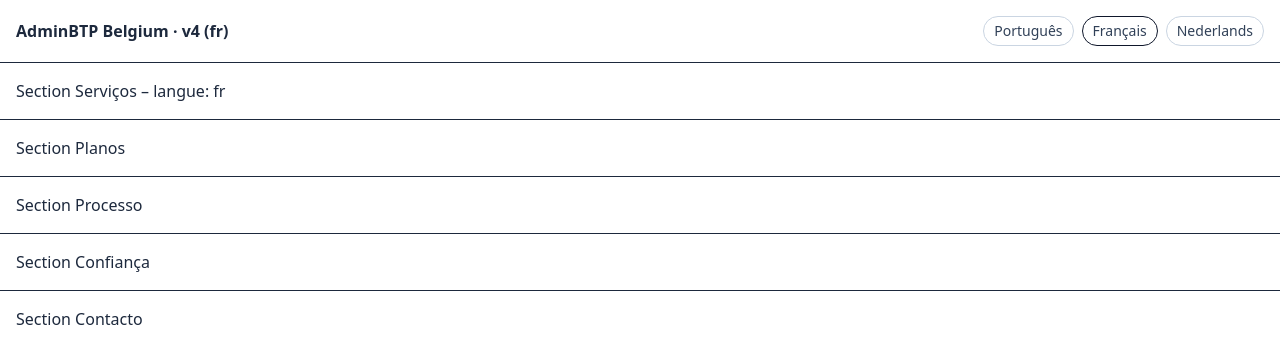
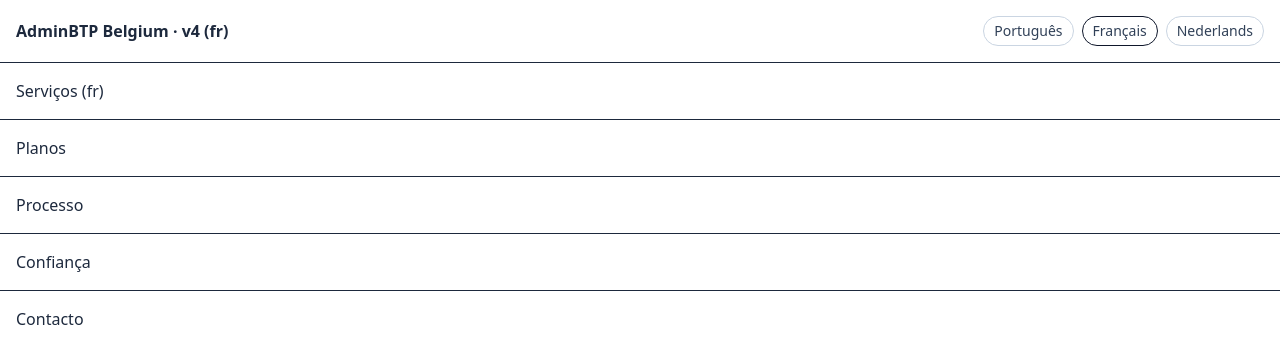
Before and after one commit to Neda007/btp-admin-2025, a Next.js app: page /fr in a window 1280 px wide. Shown: the top 364 px of the page. Built offline with nearby package versions, Linux system fonts and the light colour scheme.

Commit message:
fix(i18n): ensure /[lang] directory, remove root /page, add middleware and language switcher

```diff
--- a/components/LandingClient.tsx
+++ b/components/LandingClient.tsx
@@ -1,9 +1,7 @@
 "use client";
 import React from "react";
 import LanguageSwitcher from "@/components/LanguageSwitcher";
-
 export type Lang = "pt" | "fr" | "nl";
-
 export default function LandingClient({ lang }: { lang: Lang }) {
   return (
     <main className="min-h-screen bg-white text-slate-800">
@@ -11,22 +9,11 @@ export default function LandingClient({ lang }: { lang: Lang }) {
         <h1 className="font-bold">AdminBTP Belgium · v4 ({lang})</h1>
         <LanguageSwitcher current={lang} />
       </header>
-
-      <section id="servicos" className="p-4">
-        <p>Section Serviços – langue: {lang}</p>
-      </section>
-      <section id="planos" className="p-4 border-t">
-        <p>Section Planos</p>
-      </section>
-      <section id="processo" className="p-4 border-t">
-        <p>Section Processo</p>
-      </section>
-      <section id="provas" className="p-4 border-t">
-        <p>Section Confiança</p>
-      </section>
-      <section id="contacto" className="p-4 border-t">
-        <p>Section Contacto</p>
-      </section>
+      <section id="servicos" className="p-4"><p>Serviços ({lang})</p></section>
+      <section id="planos" className="p-4 border-t"><p>Planos</p></section>
+      <section id="processo" className="p-4 border-t"><p>Processo</p></section>
+      <section id="provas" className="p-4 border-t"><p>Confiança</p></section>
+      <section id="contacto" className="p-4 border-t"><p>Contacto</p></section>
     </main>
   );
 }
--- a/components/LanguageSwitcher.tsx
+++ b/components/LanguageSwitcher.tsx
@@ -1,18 +1,11 @@
 "use client";
 import Link from "next/link";
-
-const SUPPORTED = ["pt","fr","nl"] as const;
-
 export default function LanguageSwitcher({ current }: { current: "pt"|"fr"|"nl" }) {
+  const langs = ["pt","fr","nl"] as const;
   return (
     <nav aria-label="Language switcher" className="flex gap-2">
-      {SUPPORTED.map(l => (
-        <Link
-          key={l}
-          href={`/${l}`}
-          className={`px-2.5 py-1 rounded-full text-sm border ${l===current ? "border-slate-900" : "border-slate-300"} bg-white text-slate-700`}
-          prefetch={true}
-        >
+      {langs.map(l => (
+        <Link key={l} href={`/${l}`} className={`px-2.5 py-1 rounded-full text-sm border ${l===current?"border-slate-900":"border-slate-300"} bg-white text-slate-700`}>
           {l==="pt"?"Português":l==="fr"?"Français":"Nederlands"}
         </Link>
       ))}
```
Also changed, not shown: app/[lang]/page.tsx (line endings or trailing spaces), middleware.ts (line endings or trailing spaces).
